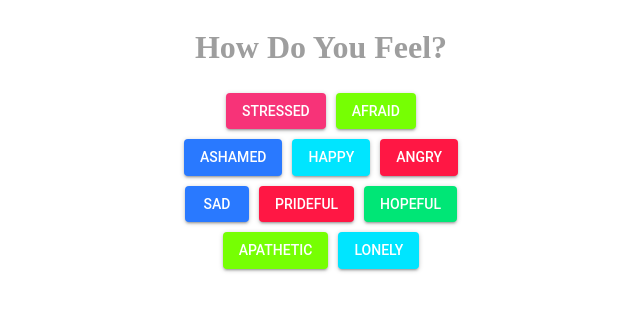
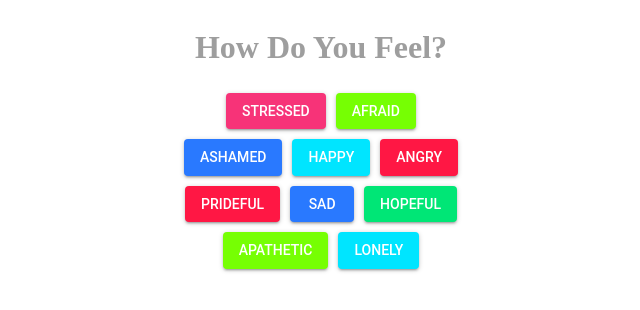
Before and after one commit to ChristyCakes/verseapp, a React app: page / in a window 1280 px wide. Shown: the top 310 px of the page, without its empty margins (319-959 px from the left). Built offline with nearby package versions, Linux system fonts and the light colour scheme; no server answers.

Commit message:
rearrange buttons

```diff
--- a/client/src/components/home.jsx
+++ b/client/src/components/home.jsx
@@ -74,8 +74,8 @@ class Home extends Component {
                         justify="center"
                         alignItems="center"
                     >
+                        <SimpleModal label="prideful" theme={reds} color="primary" document="pride" />
                         <SimpleModal label="sad" theme={blues} color="secondary" document="sadness" />
-                        <SimpleModal label="prideful" theme={reds} color="primary" document="pride" />
                         <SimpleModal label="hopeful" theme={greens} color="secondary" document="hope" />
                     </Grid>
                     <Grid
```
